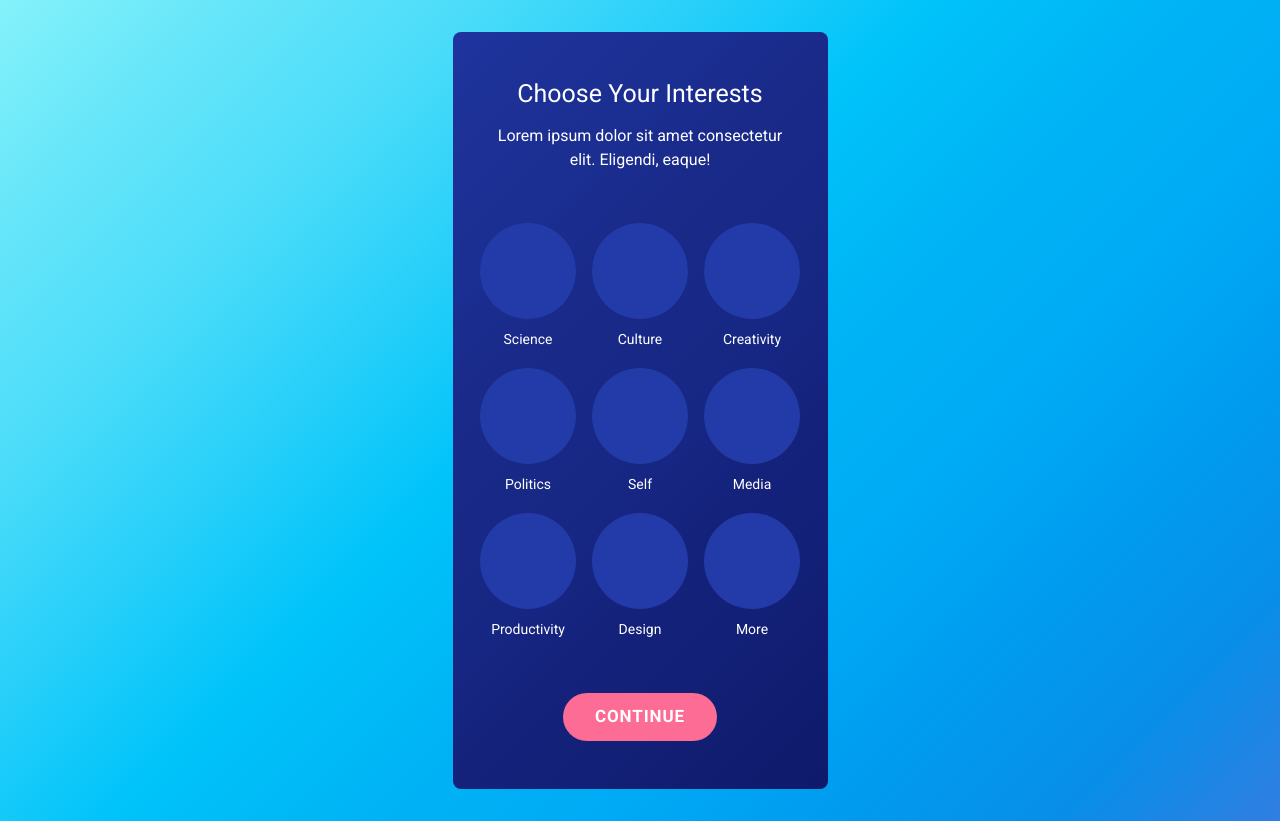
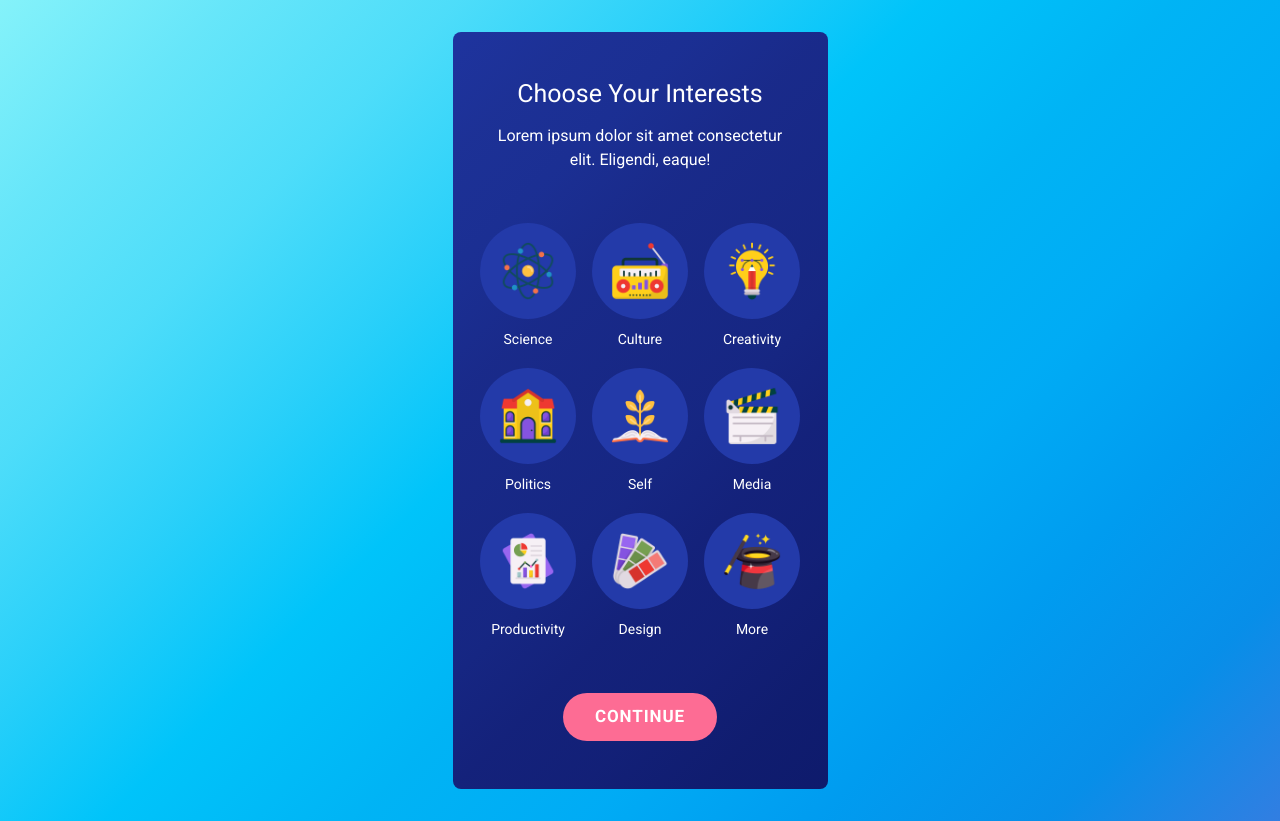
Before and after one commit to graficdoctor/i-code-this-daily-challenges-02, a plain HTML site: page 115-mobile-blogging-app/index.html in a window 1280 px wide. Drawn offline with nearby package versions, Linux system fonts and the light colour scheme; the site is published under a folder, as on GitHub Pages, so addresses that start at the root find nothing.

Commit message:
Challenge 115 complete

```diff
--- a/115-mobile-blogging-app/app.js
+++ b/115-mobile-blogging-app/app.js
@@ -19,7 +19,8 @@ selectionButtons.forEach((button) => {
 
 continueBtnEl.addEventListener('click', function () {
 	const blogCardsSection = document.querySelector('.blog-cards');
+	const blogCardsParent = blogCardsSection.closest('div');
 	const selectionSection = document.querySelector('.selection-page');
-	blogCardsSection.style.display = 'flex';
+	blogCardsParent.style.display = 'block';
 	selectionSection.style.display = 'none';
 });
--- a/115-mobile-blogging-app/index.html
+++ b/115-mobile-blogging-app/index.html
@@ -24,7 +24,7 @@
 					<div class="selection-button">
 						<div>
 							<img
-								src="/images/atom_11281422.png"
+								src="./images/atom_11281422.png"
 								alt=""
 								class="img selection-button__image"
 							/>
@@ -34,7 +34,7 @@
 					<div class="selection-button">
 						<div>
 							<img
-								src="/images/radio_12401478.png"
+								src="./images/radio_12401478.png"
 								alt=""
 								class="img selection-button__image"
 							/>
@@ -44,7 +44,7 @@
 					<div class="selection-button">
 						<div>
 							<img
-								src="/images/creative_12419163.png"
+								src="./images/creative_12419163.png"
 								alt=""
 								class="img selection-button__image"
 							/>
@@ -54,7 +54,7 @@
 					<div class="selection-button">
 						<div>
 							<img
-								src="/images/school_12408699.png"
+								src="./images/school_12408699.png"
 								alt=""
 								class="img selection-button__image"
 							/>
@@ -64,7 +64,7 @@
 					<div class="selection-button">
 						<div>
 							<img
-								src="/images/growth_11145608.png"
+								src="./images/growth_11145608.png"
 								alt=""
 								class="img selection-button__image"
 							/>
@@ -74,7 +74,7 @@
 					<div class="selection-button">
 						<div>
 							<img
-								src="/images/clapperboard_12401473.png"
+								src="./images/clapperboard_12401473.png"
 								alt=""
 								class="img selection-button__image"
 							/>
@@ -84,7 +84,7 @@
 					<div class="selection-button">
 						<div>
 							<img
-								src="/images/report_12405654.png"
+								src="./images/report_12405654.png"
 								alt=""
 								class="img selection-button__image"
 							/>
@@ -94,7 +94,7 @@
 					<div class="selection-button">
 						<div>
 							<img
-								src="/images/color-palette_12405650.png"
+								src="./images/color-palette_12405650.png"
 								alt=""
 								class="img selection-button__image"
 							/>
@@ -104,7 +104,7 @@
 					<div class="selection-button">
 						<div>
 							<img
-								src="/images/magic-hat_12338931.png"
+								src="./images/magic-hat_12338931.png"
 								alt=""
 								class="img selection-button__image"
 							/>
@@ -116,8 +116,8 @@
 					<span class="btn-content">Continue</span>
 				</button>
 			</section>
-			<section class="blog-cards wrapper">
-				<div class="">
+			<div>
+				<section class="blog-cards wrapper">
 					<h2>Articles based on your interest</h2>
 					<article class="blog-card">
 						<img
@@ -191,7 +191,7 @@
 							</div>
 						</div>
 					</article>
-				</div>
+				</section>
 				<footer class="footer wrapper">
 					<ul class="footer-list">
 						<li class="footer-list__item">
@@ -208,7 +208,7 @@
 						</li>
 					</ul>
 				</footer>
-			</section>
+			</div>
 		</main>
 		<script
 			type="module"
--- a/115-mobile-blogging-app/style.css
+++ b/115-mobile-blogging-app/style.css
@@ -79,20 +79,6 @@ body {
 main {
 	margin-block: 2rem;
 	height: 757px;
-	background-image: linear-gradient(
-		135deg,
-		hsl(230deg 68% 37%) 0%,
-		hsl(230deg 68% 35%) 11%,
-		hsl(230deg 69% 34%) 22%,
-		hsl(231deg 69% 32%) 33%,
-		hsl(231deg 70% 31%) 44%,
-		hsl(231deg 71% 30%) 56%,
-		hsl(232deg 72% 28%) 67%,
-		hsl(232deg 73% 27%) 78%,
-		hsl(232deg 75% 25%) 89%,
-		hsl(232deg 77% 24%) 100%
-	);
-	border-radius: var(--border-radius);
 }
 
 .wrapper {
@@ -102,13 +88,12 @@ main {
 
 section {
 	padding: 1rem 2rem;
+	border-radius: var(--border-radius);
 }
 
 h1,
 h2,
-h3,
-h4,
-h5 {
+h3 {
 	margin: 0;
 	font-weight: 500;
 	line-height: 1.1;
@@ -144,6 +129,19 @@ ul {
 }
 
 .selection-page {
+	background-image: linear-gradient(
+		135deg,
+		hsl(230deg 68% 37%) 0%,
+		hsl(230deg 68% 35%) 11%,
+		hsl(230deg 69% 34%) 22%,
+		hsl(231deg 69% 32%) 33%,
+		hsl(231deg 70% 31%) 44%,
+		hsl(231deg 71% 30%) 56%,
+		hsl(232deg 72% 28%) 67%,
+		hsl(232deg 73% 27%) 78%,
+		hsl(232deg 75% 25%) 89%,
+		hsl(232deg 77% 24%) 100%
+	);
 	overflow: hidden;
 	color: var(--clr-neutral-100);
 	text-align: center;
@@ -164,7 +162,6 @@ ul {
 
 .selection-button {
 	cursor: pointer;
-
 }
 
 .selection-button div {
@@ -198,20 +195,23 @@ ul {
 	border: 1px solid var(--clr-accent-400);
 }
 
+div:has(.blog-cards) {
+	display: none;
+}
+
 .blog-cards {
 	background-color: var(--clr-neutral-100);
 	height: 700px;
 	border-bottom-left-radius: 0;
 	border-bottom-right-radius: 0;
 	overflow: scroll;
-	/* display: flex; */
+	display: flex;
 	flex-direction: column;
 	gap: 1.5rem;
-	display: none;
 }
 
 .blog-cards:has(:hover) .blog-card:not(:hover) {
-	opacity: 70%;
+	opacity: 80%;
 }
 
 .blog-card__img {
@@ -223,9 +223,6 @@ ul {
 	grid-template-columns: repeat(2, auto);
 	gap: 0.5rem;
 	margin-block: 13px;
-}
-
-.blog-card__title h3 {
 }
 
 .blog-card__title ion-icon {
```
Also changed, not shown: screenshots/115-mobile-blogging-app.jpg (added), 1 other file.
